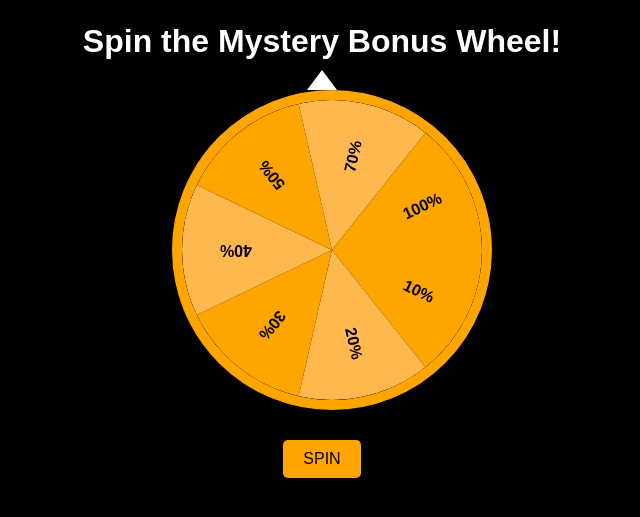
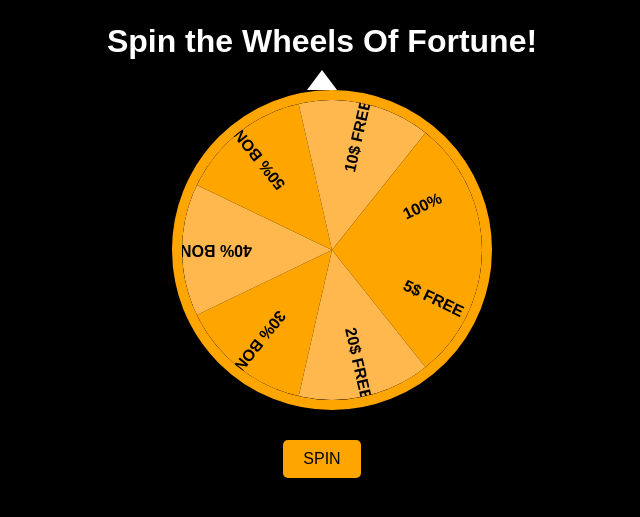
Before and after one commit to highhempatjune/june-bonus-wheel, a plain HTML site: page index.html in a window 1280 px wide. Shown: the part 227-744 px from the top of the page, without its empty margins (318-958 px from the left). Drawn offline with Linux system fonts and the light colour scheme.

Commit message:
Update index.html

```diff
--- a/index.html
+++ b/index.html
@@ -2,7 +2,7 @@
 <html lang="en">
 <head>
   <meta charset="UTF-8" />
-  <title>Mystery Bonus Wheel</title>
+  <title>Wheels Of Fortune</title>
   <style>
     body {
       font-family: sans-serif;
@@ -62,7 +62,7 @@
 </head>
 <body>
   <img id="logo" src="logo.jpg" alt="June Gaming Logo">
-  <h1>Spin the Mystery Bonus Wheel!</h1>
+  <h1>Spin the Wheels Of Fortune!</h1>
 
   <div class="wheel-container">
     <div class="pointer"></div>
@@ -78,7 +78,7 @@
     const spinBtn = document.getElementById("spinBtn");
     const result = document.getElementById("result");
 
-    const bonuses = ["10%", "20%", "30%", "40%", "50%", "70%", "100%"];
+    const bonuses = ["5$ FREE SPIN", "20$ FREE SPIN%", "30% BONUS", "40% BONUS", "50% BONUS", "10$ FREE SPIN", "100%"];
     const colors = ["#FFA500", "#FFB84D"];
     const total = bonuses.length;
     let spinning = false;
```
